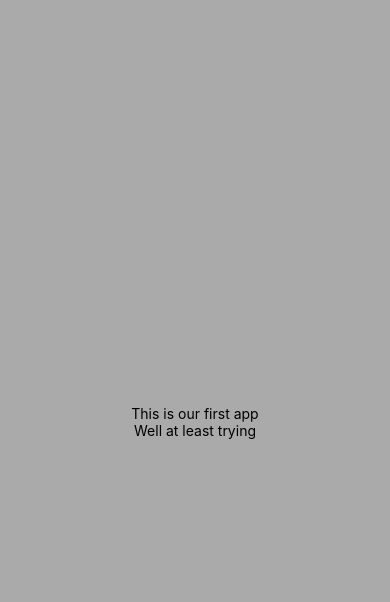
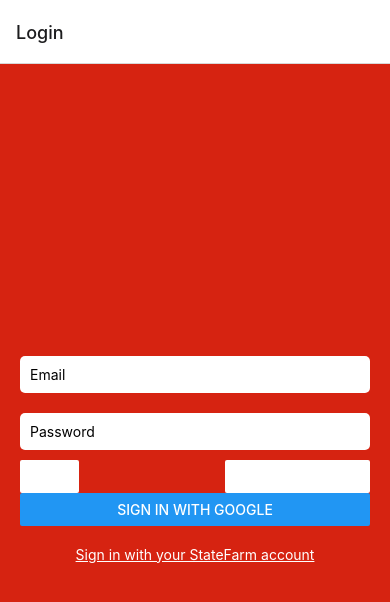
Before and after one commit to vikashftw/AutoGuardian, a React Native app: screen /Login in a window 390 px wide. Shown: the top 602 px of the page. Built offline with nearby package versions, Linux system fonts and the light colour scheme.

Commit message:
Create a basic login with routing

```diff
--- a/App.js
+++ b/App.js
@@ -1,21 +1,14 @@
-import { StatusBar } from 'expo-status-bar';
-import { StyleSheet, Text, View, SafeAreaView } from 'react-native';
+import LoginPage from './components/Login';
+import { createNativeStackNavigator } from '@react-navigation/native-stack';
+import { NavigationContainer } from '@react-navigation/native';
 
+const Stack = createNativeStackNavigator()
 export default function App() {
   return (
-    <SafeAreaView style={styles.container}>
-      <Text>This is our first app</Text>
-      <Text>Well at least trying</Text>
-      <StatusBar style="auto" />
-    </SafeAreaView>
-  );
+        <NavigationContainer>
+          <Stack.Navigator initialRouteName="Login">
+            <Stack.Screen name="Login" component={LoginPage} />
+          </Stack.Navigator>
+        </NavigationContainer>
+      );
 }
-
-const styles = StyleSheet.create({
-  container: {
-    flex: 1,
-    backgroundColor: '#aaa',
-    alignItems: 'center',
-    justifyContent: 'center',
-  },
-});
--- /dev/null
+++ b/components/Login.js
@@ -0,0 +1,47 @@
+// LoginPage.js
+import React from 'react';
+import { View, Text, TextInput, Button, TouchableOpacity, StyleSheet } from 'react-native';
+
+const LoginPage = ({ switchToSignUp }) => {
+  return (
+    <View style={styles.container}>
+      <TextInput placeholder="Email" style={styles.input} />
+      <TextInput placeholder="Password" secureTextEntry={true} style={styles.input} />
+      <View style={styles.buttonContainer}>
+        <Button title="Login" onPress={() => {}} color="#FFF" />
+        <Button title="Create Account" onPress={switchToSignUp} color="#FFF" />
+      </View>
+      <Button title="Sign in with Google" onPress={() => {}} />
+      <TouchableOpacity onPress={() => {}}>
+        <Text style={styles.stateFarmText}>Sign in with your StateFarm account</Text>
+      </TouchableOpacity>
+    </View>
+  );
+};
+
+const styles = StyleSheet.create({
+  container: {
+    flex: 1,
+    backgroundColor: '#D62311',
+    padding: 20,
+    justifyContent: 'center',
+  },
+  input: {
+    backgroundColor: '#FFF',
+    padding: 10,
+    marginVertical: 10,
+    borderRadius: 5,
+  },
+  buttonContainer: {
+    flexDirection: 'row',
+    justifyContent: 'space-between',
+  },
+  stateFarmText: {
+    textDecorationLine: 'underline',
+    marginTop: 20,
+    color: '#FFF',
+    textAlign: 'center',
+  },
+});
+
+export default LoginPage;
```
Also changed, not shown: components/Signup.js (added, +31 -0 lines), package.json (+9 -1 lines), 1 other file (tests, documents, lock files or other folders).
